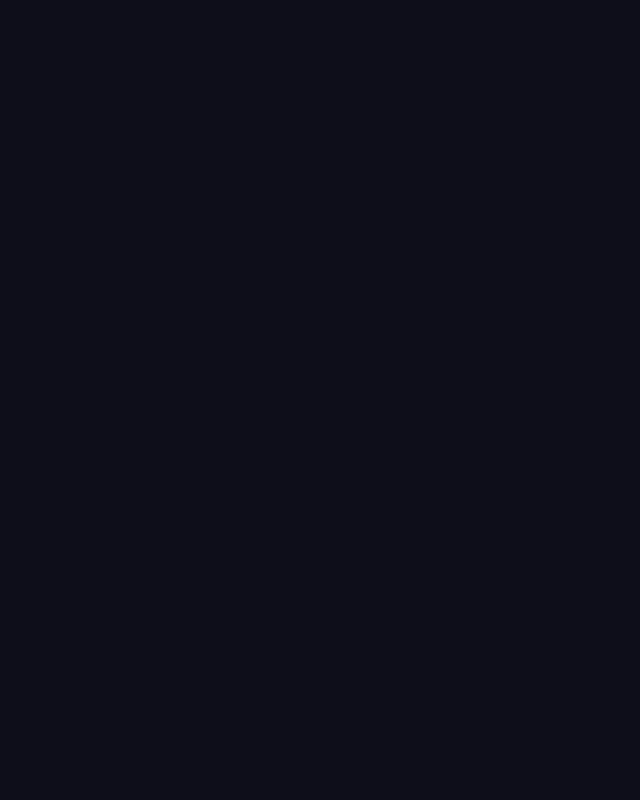
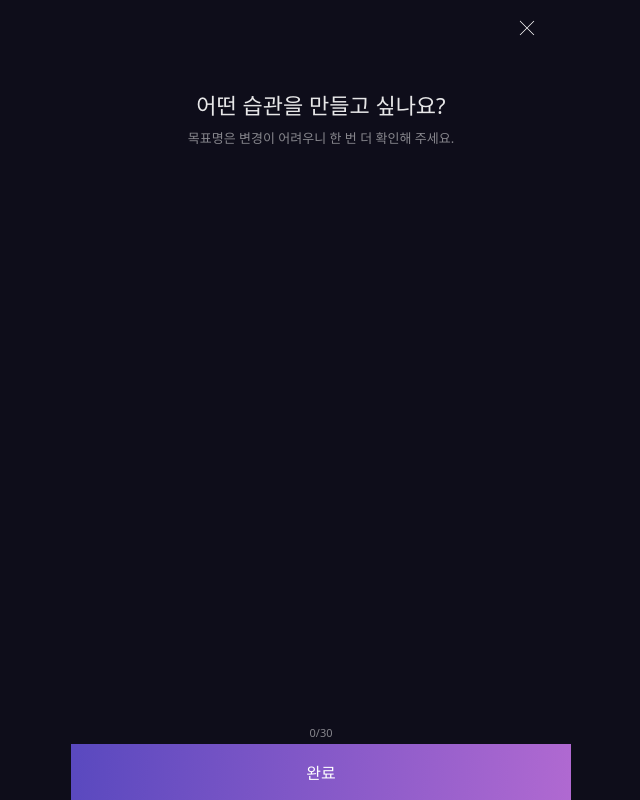
Before and after one commit to petercoco626/21planet_web, a Next.js app: page /challenge/create in a window 1280 px wide. Shown: the whole page, without its empty margins (319-959 px from the left). Built offline with nearby package versions, Linux system fonts and the light colour scheme.

Commit message:
[feat] create challenge page

```diff
--- a/app/(pages)/challenge/create/page.tsx
+++ b/app/(pages)/challenge/create/page.tsx
@@ -1,3 +1,11 @@
+import { CreateChallengeForm } from '@/components/challenge/create/create-challenge-form';
+import { CreateChallengeHeader } from '@/components/challenge/create/header';
+
 export default function CreateChallengePage() {
-  return <div></div>;
+  return (
+    <main className="w-full h-full box-border">
+      <CreateChallengeHeader />
+      <CreateChallengeForm />
+    </main>
+  );
 }
--- /dev/null
+++ b/components/challenge/create/create-challenge-form.tsx
@@ -0,0 +1,130 @@
+'use client';
+
+import { FieldErrors, FormProvider, useForm } from 'react-hook-form';
+import { useRouter } from 'next/navigation';
+import { pathname } from '@/constants/path';
+import { useState } from 'react';
+import { useToggle } from '@/hooks/use-toggle';
+import { GradientButton } from '@/components/base/gradient-button';
+import { Toast } from '@/components/base/toast';
+import { useCreateChallenge } from '@/hooks/api/challenge';
+import clsx from 'clsx';
+
+interface CreateChallengeFormValue {
+  title: string;
+}
+
+const maxTitleLength = 30;
+
+export function CreateChallengeForm() {
+  const route = useRouter();
+
+  const { mutate: createChallengeMutate } = useCreateChallenge();
+
+  const [loginErrorMessage, setLoginErrorMessage] = useState('');
+
+  const { toggle, handleToggleOff, handleToggleOn } = useToggle();
+
+  const CreateChallengeFormMethods = useForm<CreateChallengeFormValue>({
+    mode: 'onSubmit',
+    defaultValues: {
+      title: '',
+    },
+  });
+
+  const { handleSubmit, register, watch } = CreateChallengeFormMethods;
+
+  const currentTitle = watch('title');
+
+  const handleCreateChallengeButtonClick = ({
+    title,
+  }: CreateChallengeFormValue) => {
+    const replacedTitle = title.replaceAll('\n', ' ').trim();
+
+    if (replacedTitle.length === 0) {
+      setLoginErrorMessage('목표를 적어주세요.');
+      handleToggleOn();
+      return;
+    }
+
+    createChallengeMutate(
+      { title: replacedTitle, type: 'COMMON' },
+      {
+        onSuccess: () => {
+          route.push(pathname.CHALLENGE);
+        },
+      }
+    );
+  };
+
+  const onCreateChallengeError = (
+    error: FieldErrors<CreateChallengeFormValue>
+  ) => {
+    if (error.title?.message) {
+      setLoginErrorMessage(error.title?.message);
+      handleToggleOn();
+    }
+  };
+
+  return (
+    <FormProvider {...CreateChallengeFormMethods}>
+      <form
+        className="w-full h-[calc(100%-56px)] flex flex-col justify-between pt-8 box-border"
+        autoComplete="off"
+        onSubmit={handleSubmit((CreateChallengeFormValue) => {
+          handleCreateChallengeButtonClick(CreateChallengeFormValue);
+        }, onCreateChallengeError)}
+      >
+        <div className="px-6 pb-6 w-full">
+          <div className="mb-8 text-center">
+            <h1 className="text-xxl_light text-white-0.9  mb-2 break-keep">
+              어떤 습관을 만들고 싶나요?
+            </h1>
+            <p className="text-s_light text-white-0.5">
+              목표명은 변경이 어려우니 한 번 더 확인해 주세요.
+            </p>
+          </div>
+        </div>
+        <textarea
+          maxLength={maxTitleLength}
+          className="w-full text-xxxl_bold h-[200px] px-10 text-white-0.9 resize-none bg-transparent caret-violet-400 outline-none text-center "
+          {...register('title', {
+            required: {
+              value: true,
+              message: '목표를 적어주세요.',
+            },
+            max: {
+              value: maxTitleLength,
+              message: `${maxTitleLength}자 이하로 작성해주세요!`,
+            },
+          })}
+        />
+        <div className="flex flex-col items-center">
+          <Toast
+            message={loginErrorMessage}
+            classname="mb-[2px]"
+            isToastOn={toggle}
+            onToastOff={handleToggleOff}
+          />
+          <div
+            className={clsx(
+              'text-xs_light  mx-auto mb-1',
+              currentTitle.length === maxTitleLength
+                ? 'text-red-1'
+                : 'text-white-0.5'
+            )}
+          >
+            {currentTitle.length}/{maxTitleLength}
+          </div>
+          <GradientButton
+            variant="gradient-full"
+            size="large"
+            className="w-full"
+          >
+            완료
+          </GradientButton>
+        </div>
+      </form>
+    </FormProvider>
+  );
+}
--- /dev/null
+++ b/components/challenge/create/header.tsx
@@ -0,0 +1,24 @@
+'use client';
+
+import { useRouter } from 'next/navigation';
+import IcX from '@/assets/icon/ic-X.svg';
+
+export function CreateChallengeHeader() {
+  const route = useRouter();
+
+  const handleXButtonClick = () => {
+    route.back();
+  };
+
+  return (
+    <div className="px-6 w-full h-14 py-2 box-border flex justify-end">
+      <button
+        type="button"
+        onClick={handleXButtonClick}
+        className="w-10 h-10 flex items-center justify-center"
+      >
+        <IcX />
+      </button>
+    </div>
+  );
+}
--- a/components/forget-password/email-form.tsx
+++ b/components/forget-password/email-form.tsx
@@ -55,7 +55,7 @@ export function IssueTempPasswordForm() {
   return (
     <FormProvider {...IssueTempPasswordFormMethods}>
       <form
-        className="w-full h-[calc(100%-56px])"
+        className="w-full h-[calc(100%-56px)]"
         autoComplete="off"
         onSubmit={handleSubmit((IssueTempPasswordFormValue) => {
           handleIssueTempPasswordButtonClick(IssueTempPasswordFormValue);
--- a/components/login/login-form.tsx
+++ b/components/login/login-form.tsx
@@ -63,7 +63,7 @@ export function LoginForm() {
   return (
     <FormProvider {...LoginFormMethods}>
       <form
-        className="w-full h-[calc(100%-56px])"
+        className="w-full h-[calc(100%-56px)]"
         autoComplete="off"
         onSubmit={handleSubmit((LoginFormValue) => {
           handleNextButtonClick(LoginFormValue);
```
Also changed, not shown: assets/icon/ic-X.svg (added).
